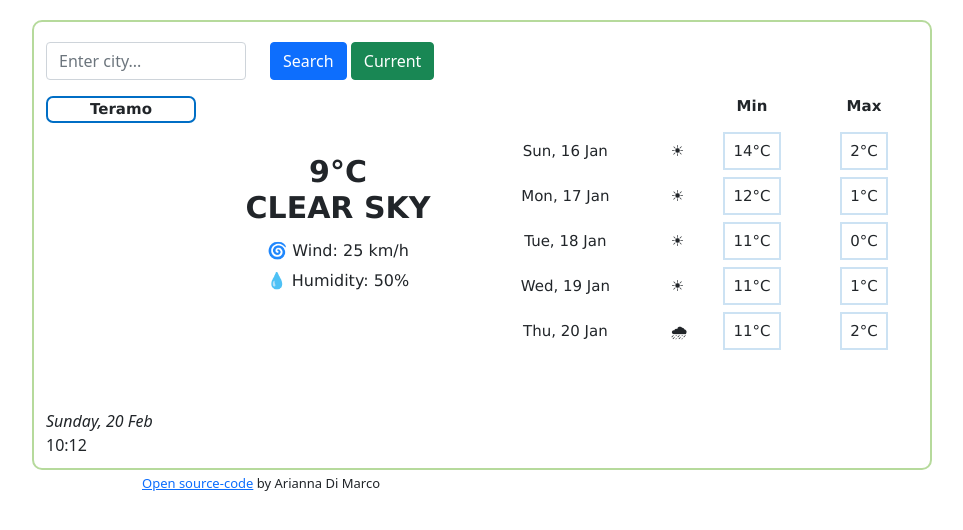
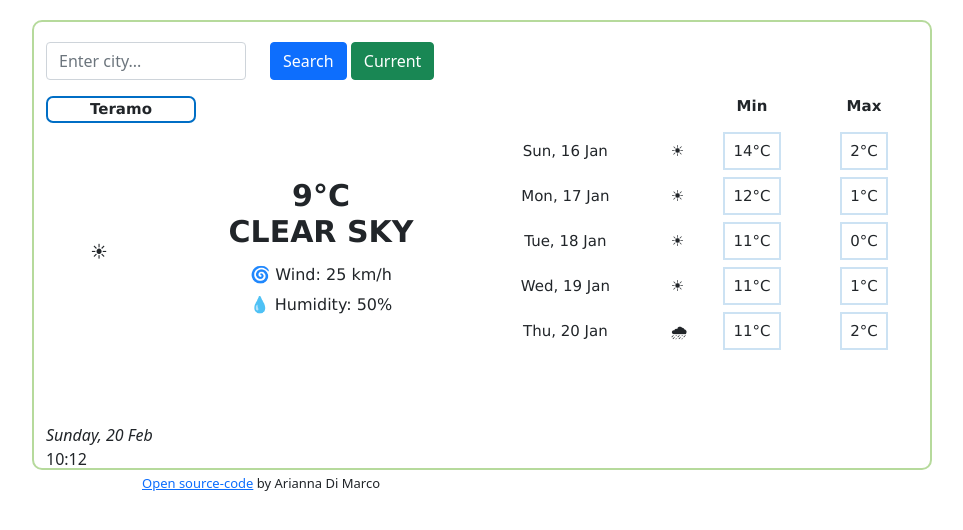
Before and after one commit to AriannaDiMarco/Weather-App, a website built with Parcel: page index.html in a window 1280 px wide. Shown: the whole page, without its empty margins (158-1121 px from the left). Built offline with nearby package versions, Linux system fonts and the light colour scheme.

Commit message:
Added icon

```diff
--- a/index.html
+++ b/index.html
@@ -37,7 +37,10 @@
 
               </form>
               <p id="city">Teramo</p>
-
+              <div class="col-3" id="icon">
+                ☀
+              </div>
+              <div class="col-3" id="description">
               <div class="temperature">
               <h1 id="temp-value">
                 9°C
@@ -49,7 +52,7 @@
               </h1>
 
               <p id="wind-speed">🌀 Wind: 25 km/h</p>
-              <p id="humidity-value">💧 Humidity: 50%</p></div>
+              <p id="humidity-value">💧 Humidity: 50%</p></div> </div>
               <p id = "date">Sat, 15 Jan</p>
               <p id = "time">16:22</p>
 
--- a/src/styles.css
+++ b/src/styles.css
@@ -38,7 +38,7 @@ h1 {
 
 .temperature {
   font-family: Verdana, Geneva, Tahoma, sans-serif;
-  text-align: center;
+
   width: 230px;
   display: block;
   margin: 0 auto;
@@ -77,12 +77,12 @@ h1 {
   text-align: left;
   margin-bottom: 0px;
   font-style: italic;
-  bottom: -40px;
+  bottom: -30px;
 }
 
 #time {
   position: relative;
-  bottom: -40px;
+  bottom: -30px;
 }
 
 a {
@@ -105,3 +105,13 @@ a {
   right: -80px;
   top: -20px;
 }
+
+#icon {
+  position: relative;
+  top: 100px;
+}
+
+#description {
+  position: relative;
+  right: -80px;
+}
```
